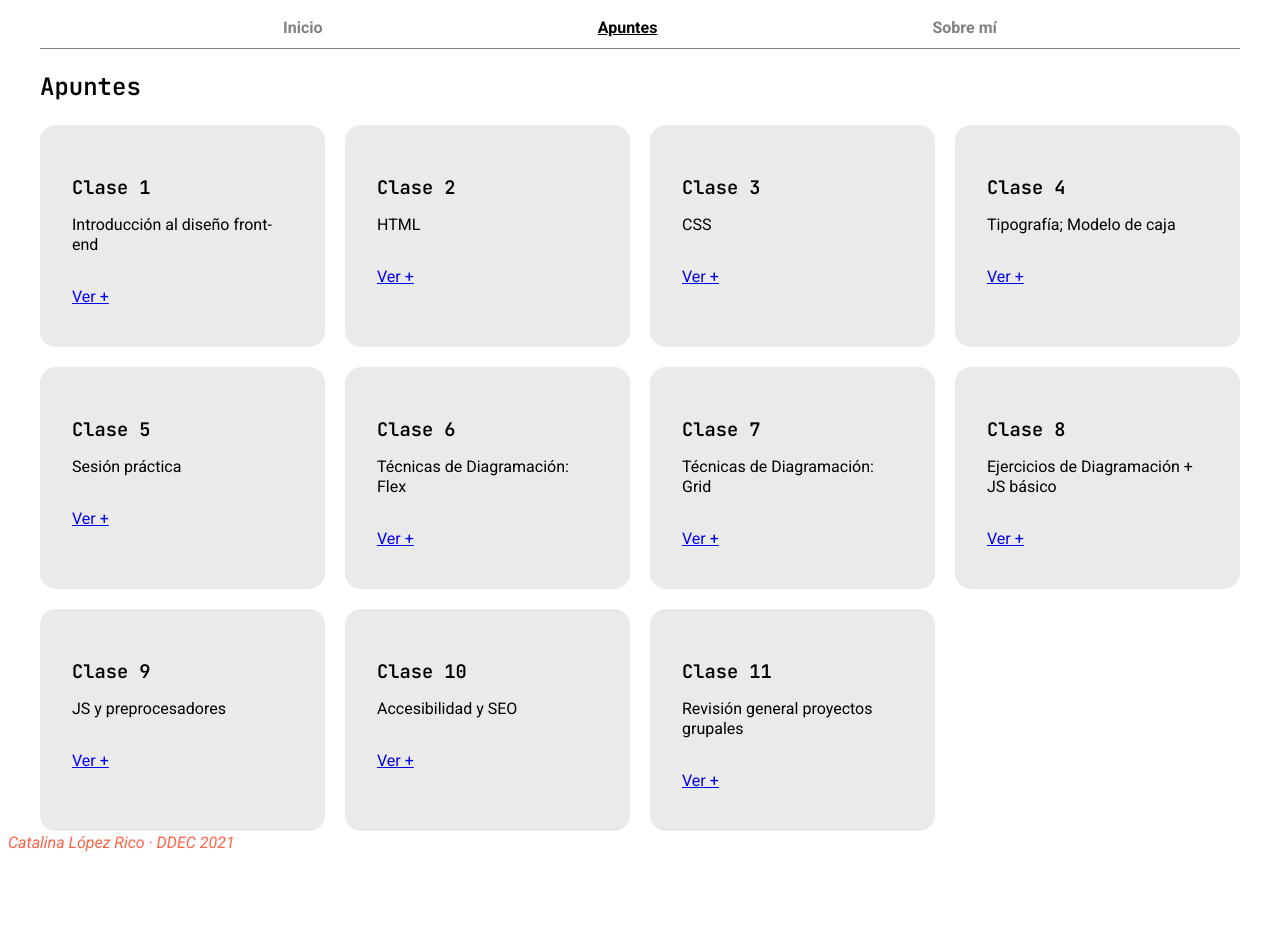
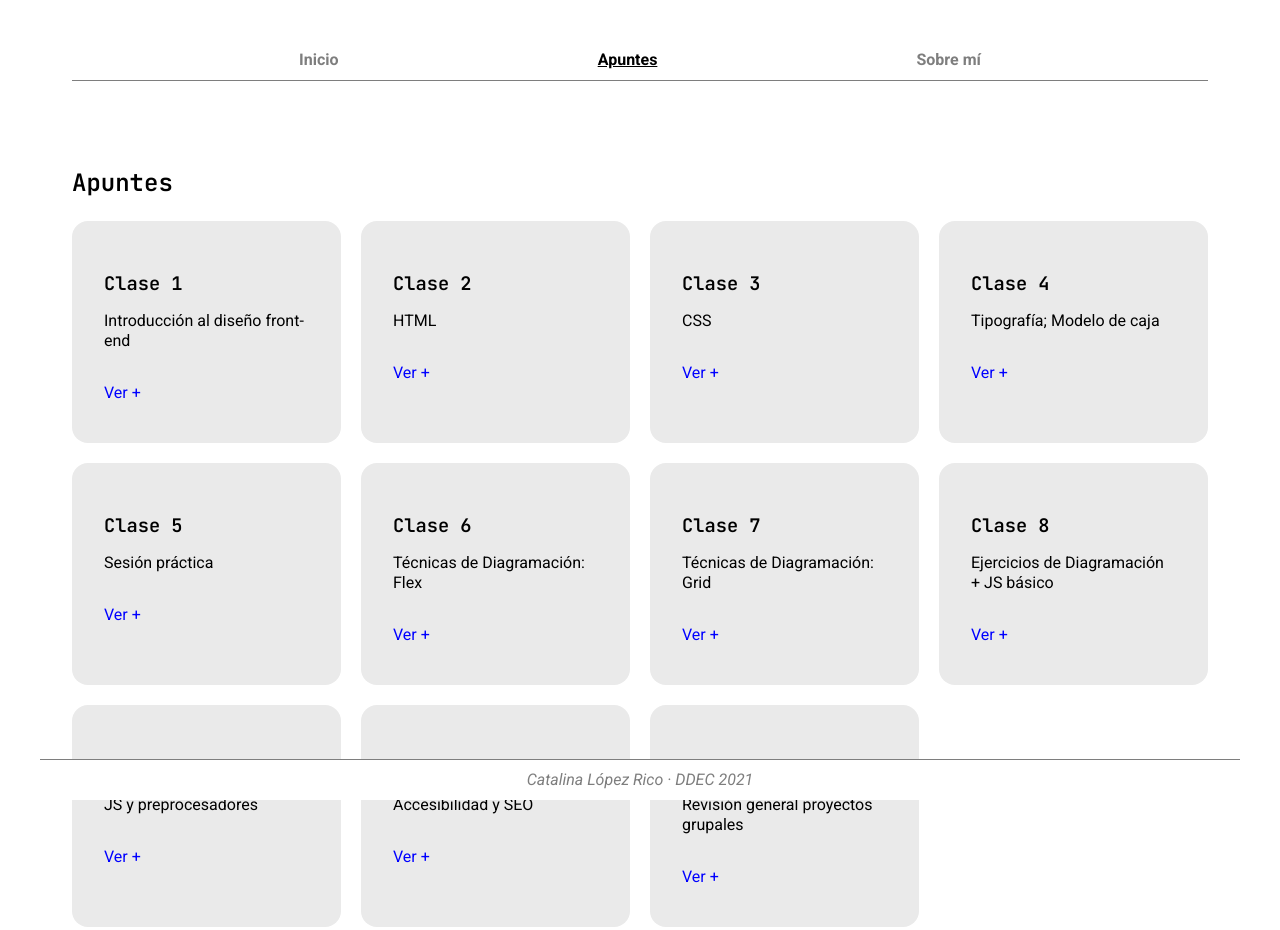
Before and after one commit to ead-codigo-2021/bitacora-CatalinaLopezRico, a plain HTML site: page apuntes/apuntes.html in a window 1280 px wide. Before the commit the page ends 863 px from the top, so only its background shows below. Drawn offline with Linux system fonts and the light colour scheme.

Commit message:
Avance 2 CSS
Declaración de variables, suma de contenido

```diff
--- a/css/style.css
+++ b/css/style.css
@@ -1,8 +1,19 @@
 /* Resets de estilos*/
+* {
+    box-sizing: border-box;
+}
+
 /* Elemento raíz */
 :root {
     --font-family-base: 'Roboto', sans-serif;
     --font-family-alt: 'JetBrains Mono', monospace;
+
+    --color-bg: #ffffff;
+    --color-dark: #000000;
+    --color-light: #7e7e7e;
+    --color-href: #0000ff;
+    --color-cards: #eaeaea;
+    --max-width-container: 1200px;
 }
 
 html {
@@ -32,10 +43,16 @@ h1 {
     font-size: 2rem;
 }
 address {
-    color: tomato;
+    color: var(--color-light);
 }
 /* Container */
 .container {
+    max-width: 1200px;
+    margin-left: auto;
+    margin-right: auto;
+    padding: 2rem;
+}
+.container-footer {
     max-width: 1200px;
     margin-left: auto;
     margin-right: auto;
@@ -44,37 +61,34 @@ address {
 .site-navigation {
     display: flex;
     justify-content: space-evenly;
-    border-bottom: 1px solid grey;
+    border-bottom: 1px solid var(--color-light);
 }
 .site-navigation a {
     text-decoration: none;
-    color: grey;
     font-weight: bold;
     padding: .5rem 2rem;
-    /* background-color: aqua; */
+    color: var(--color-light);
 }
 .site-navigation a.current {
     text-decoration: underline;
-    color: black
+    color: var(--color-dark);
 }
 .site-navigation a:hover {
     text-decoration: underline;
-    color: black
+    color: var(--color-dark);
 }
 /* Main */
+/* Tarjetas */
 .cards--grid {
     display: grid;
-    /* grid-template-columns: 1fr 1fr 1fr 1fr;*/
+    /* grid-template-columns: 1fr 1fr 1fr 1fr; */
     grid-template-columns: repeat(auto-fit, minmax(20%, 1fr));
     gap: 20px;
-  }
-  * {
-    box-sizing: border-box;
 }
 .card {
     padding: 2rem;
     line-height: 1.25;
-    background-color: #eaeaea;
+    background-color: var(--color-cards);
     border-radius: 1rem;
 }
 .card__title {
@@ -86,3 +100,36 @@ address {
 .card__link {
     margin-bottom: .5rem;
 }
+/* Pie de página */
+.site-footer {
+    position: fixed;
+    left: 0;
+    bottom: 0;
+    width: 100%;
+    text-align: center;
+}
+.site-footer-card {
+    position: sticky;
+    left: 0;
+    bottom: 0;
+    width: 100%;
+    text-align: center;
+    background-color: var(--color-bg);
+}
+address {
+    padding: .5rem 2rem;
+    border-top: 1px solid var(--color-light);
+}
+/* Filtro imagen */
+img {
+    -webkit-filter: grayscale(100%); /* Safari 6.0 - 9.0 */
+    filter: grayscale(100%);
+}
+/* Estilo links */
+a {
+    color: var(--color-href);
+    text-decoration: none;
+}
+a:hover {
+    text-decoration: underline;
+}
```
Lines whose indentation alone changed are shown as unchanged.
